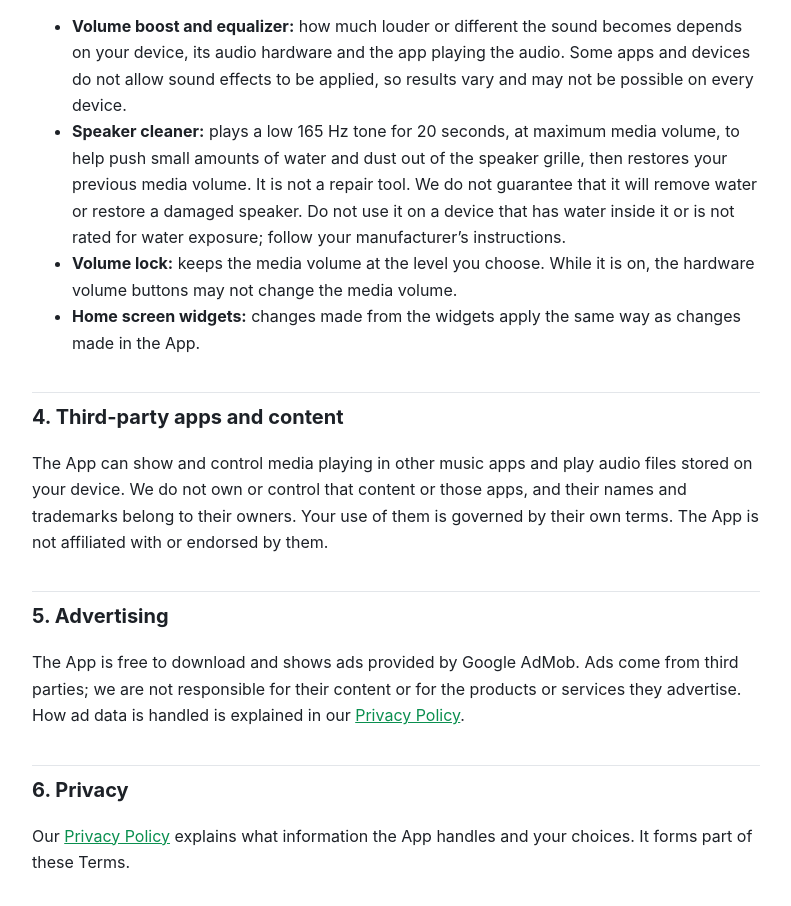
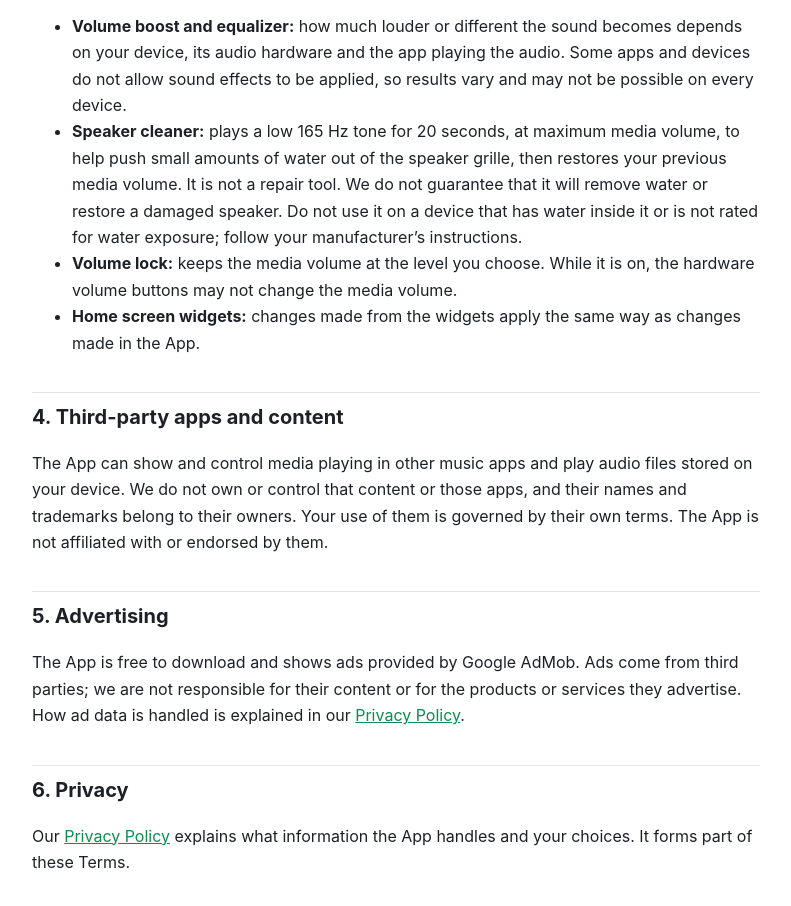
Before and after one commit to apptinz/volume-boost, a plain HTML site: page terms.html in a window 1280 px wide. Shown: the part 903-1809 px from the top of the page, without its empty margins (244-1035 px from the left). Drawn offline with Linux system fonts and the light colour scheme.

Commit message:
Drop dust claim from speaker cleaner terms
Co-Authored-By: Claude Opus 5.5 <noreply@anthropic.com>

```diff
--- a/terms.html
+++ b/terms.html
@@ -51,7 +51,7 @@
   <h2>3. Features and results</h2>
   <ul>
     <li><strong>Volume boost and equalizer:</strong> how much louder or different the sound becomes depends on your device, its audio hardware and the app playing the audio. Some apps and devices do not allow sound effects to be applied, so results vary and may not be possible on every device.</li>
-    <li><strong>Speaker cleaner:</strong> plays a low 165 Hz tone for 20 seconds, at maximum media volume, to help push small amounts of water and dust out of the speaker grille, then restores your previous media volume. It is not a repair tool. We do not guarantee that it will remove water or restore a damaged speaker. Do not use it on a device that has water inside it or is not rated for water exposure; follow your manufacturer’s instructions.</li>
+    <li><strong>Speaker cleaner:</strong> plays a low 165 Hz tone for 20 seconds, at maximum media volume, to help push small amounts of water out of the speaker grille, then restores your previous media volume. It is not a repair tool. We do not guarantee that it will remove water or restore a damaged speaker. Do not use it on a device that has water inside it or is not rated for water exposure; follow your manufacturer’s instructions.</li>
     <li><strong>Volume lock:</strong> keeps the media volume at the level you choose. While it is on, the hardware volume buttons may not change the media volume.</li>
     <li><strong>Home screen widgets:</strong> changes made from the widgets apply the same way as changes made in the App.</li>
   </ul>
```
